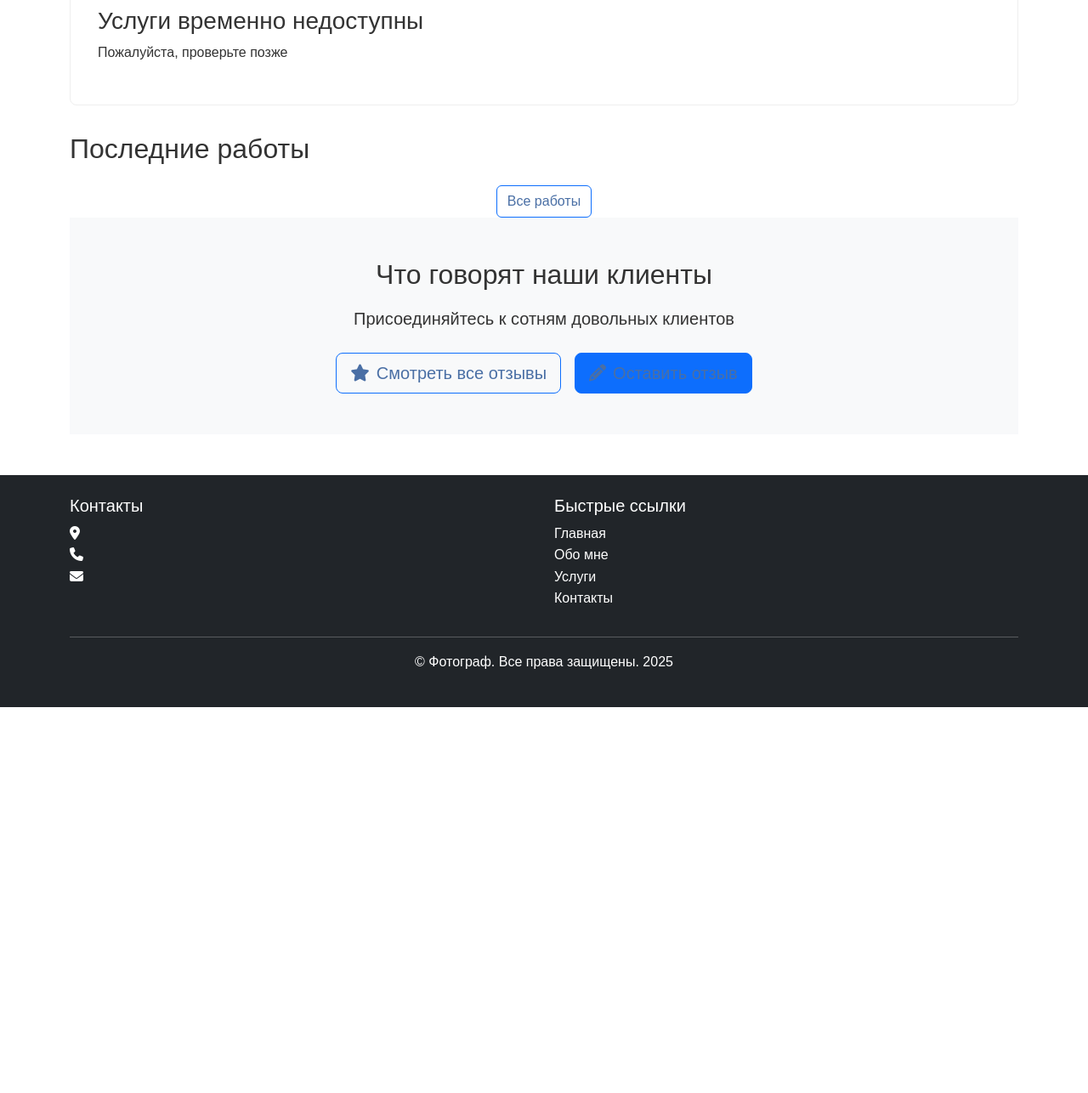
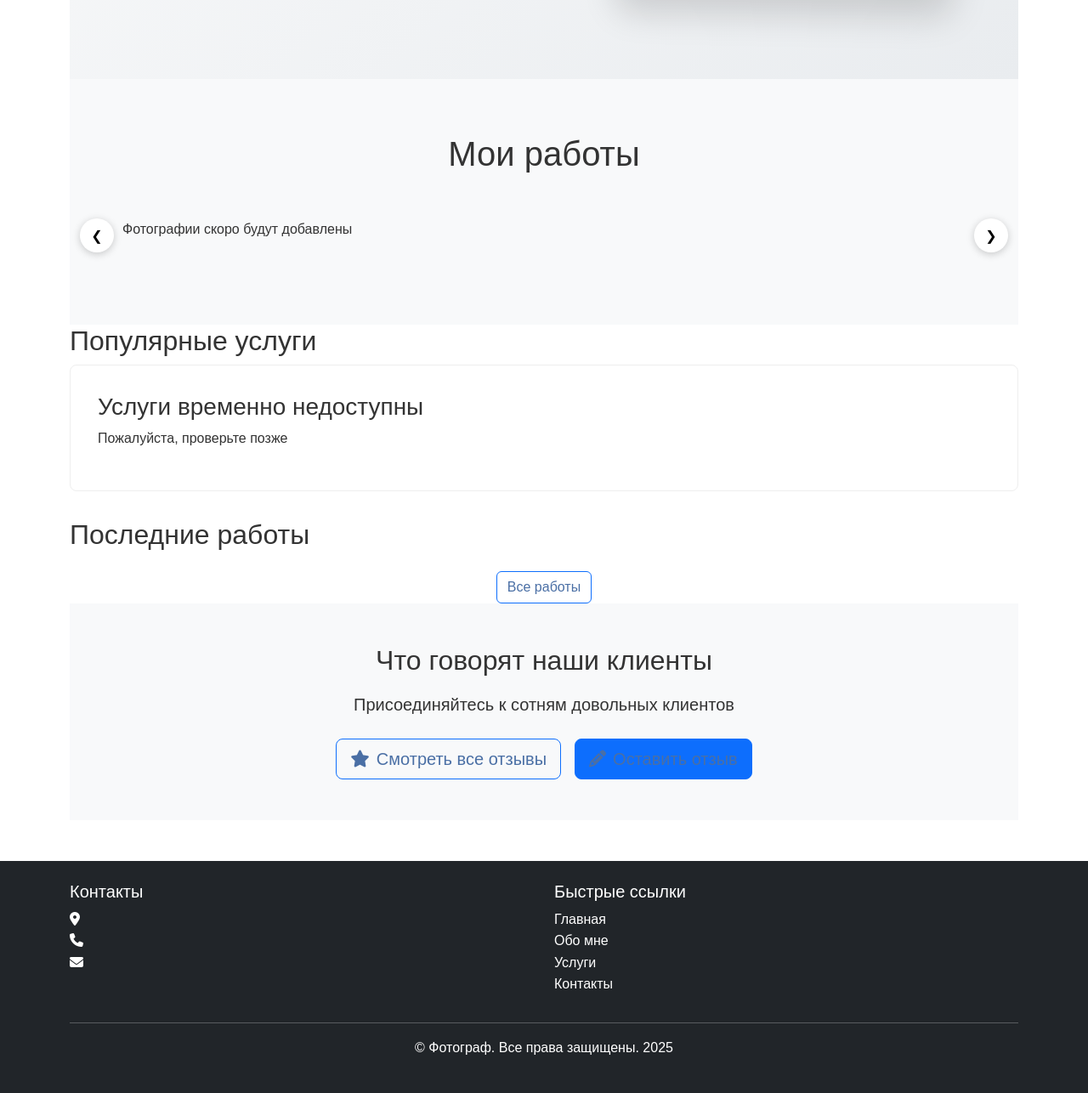
Before and after one commit to Alex-Berezovsky-non/Vivid_Project, a Django app: page / in a window 1280 px wide. Shown: the part 481-1767 px from the top of the page at 85% size. Before the commit the page ends 1313 px from the top, so only its background shows below. Run offline with Django 5.2, Linux system fonts and the light colour scheme; data comes from the database, SQL or seed files in the repository; data that the repository does not hold is empty.

Commit message:
feat: add horizontal photo gallery and photographer hero section
RU:
Добавлена горизонтальная галерея фото и секция с фото фотографа
- Добавлена интерактивная горизонтальная галерея на главную страницу
- Реализована автоматическая прокрутка и навигация стрелками
- Добавлено фото фотографа в герой-секцию главной страницы
- Обновлены стили и скрипты для новой функциональности
- Фотографии берутся автоматически из портфолио

ENG:
Added horizontal photo gallery and photographer hero section
- Added interactive horizontal gallery to the homepage
- Implemented auto-scroll and arrow navigation
- Added photographer photo to the hero section
- Updated styles and scripts for new functionality
- Photos are automatically sourced from the portfolio

```diff
--- /dev/null
+++ b/core/static/core/css/gallery.css
@@ -0,0 +1,82 @@
+.gallery-section {
+    padding: 4rem 0;
+    background: #f8f9fa;
+}
+
+.gallery-container {
+    position: relative;
+    max-width: 1200px;
+    margin: 0 auto;
+    padding: 0 50px;
+}
+
+.gallery-slider {
+    display: flex;
+    overflow-x: auto;
+    scroll-behavior: smooth;
+    gap: 15px;
+    padding: 20px 0;
+    scrollbar-width: none; /* Firefox */
+    -ms-overflow-style: none; /* IE/Edge */
+}
+
+.gallery-slider::-webkit-scrollbar {
+    display: none; /* Chrome/Safari */
+}
+
+.gallery-item {
+    flex: 0 0 auto;
+    width: 300px;
+    height: 200px;
+    border-radius: 10px;
+    overflow: hidden;
+    box-shadow: 0 4px 15px rgba(0,0,0,0.1);
+    transition: transform 0.3s ease;
+}
+
+.gallery-item:hover {
+    transform: scale(1.05);
+}
+
+.gallery-img {
+    width: 100%;
+    height: 100%;
+    object-fit: cover;
+}
+
+.gallery-nav {
+    position: absolute;
+    top: 50%;
+    transform: translateY(-50%);
+    width: 40px;
+    height: 40px;
+    background: white;
+    border-radius: 50%;
+    display: flex;
+    align-items: center;
+    justify-content: center;
+    cursor: pointer;
+    box-shadow: 0 2px 10px rgba(0,0,0,0.2);
+    z-index: 10;
+    border: none;
+}
+
+.gallery-prev {
+    left: 0;
+}
+
+.gallery-next {
+    right: 0;
+}
+
+.gallery-nav:hover {
+    background: #007bff;
+    color: white;
+}
+
+.gallery-title {
+    text-align: center;
+    margin-bottom: 2rem;
+    font-size: 2.5rem;
+    font-weight: 300;
+}
--- /dev/null
+++ b/core/static/core/js/gallery.js
@@ -0,0 +1,41 @@
+// static/core/js/gallery.js
+document.addEventListener('DOMContentLoaded', function() {
+    const slider = document.querySelector('.gallery-slider');
+    const prevBtn = document.querySelector('.gallery-prev');
+    const nextBtn = document.querySelector('.gallery-next');
+
+    if (!slider) return;
+
+    const scrollAmount = 330; // Шаг прокрутки (width + gap)
+
+    prevBtn.addEventListener('click', () => {
+        slider.scrollBy({ left: -scrollAmount, behavior: 'smooth' });
+    });
+
+    nextBtn.addEventListener('click', () => {
+        slider.scrollBy({ left: scrollAmount, behavior: 'smooth' });
+    });
+
+    // Автопрокрутка (опционально)
+    let autoScroll = setInterval(() => {
+        slider.scrollBy({ left: scrollAmount, behavior: 'smooth' });
+
+        // Если достигнут конец - вернуться в начало
+        if (slider.scrollLeft + slider.clientWidth >= slider.scrollWidth - 50) {
+            setTimeout(() => {
+                slider.scrollTo({ left: 0, behavior: 'smooth' });
+            }, 1000);
+        }
+    }, 4000);
+
+    // Остановить автопрокрутку при наведении
+    slider.addEventListener('mouseenter', () => {
+        clearInterval(autoScroll);
+    });
+
+    slider.addEventListener('mouseleave', () => {
+        autoScroll = setInterval(() => {
+            slider.scrollBy({ left: scrollAmount, behavior: 'smooth' });
+        }, 4000);
+    });
+});
--- a/core/templates/core/base.html
+++ b/core/templates/core/base.html
@@ -11,6 +11,9 @@
 
     <!-- Кастомные стили -->
     <link rel="stylesheet" href="{% static 'core/css/styles.css' %}">
+
+    <!-- СТИЛИ ГАЛЕРЕИ -->
+    <link rel="stylesheet" href="{% static 'core/css/gallery.css' %}">
 
     <!-- Иконки Font Awesome -->
     <link rel="stylesheet" href="https://cdnjs.cloudflare.com/ajax/libs/font-awesome/6.4.0/css/all.min.css">
@@ -120,7 +123,10 @@
     <script src="https://cdn.jsdelivr.net/npm/@popperjs/core@2.11.6/dist/umd/popper.min.js"></script>
     <script src="https://cdn.jsdelivr.net/npm/bootstrap@5.3.2/dist/js/bootstrap.min.js"></script>
 
-    <!-- Ваши кастомные скрипты -->
+    <!-- кастомные скрипты -->
     <script src="{% static 'core/js/main.js' %}"></script>
+
+    <!-- СКРИПТ ГАЛЕРЕИ -->
+    <script src="{% static 'core/js/gallery.js' %}"></script>
 </body>
 </html>
--- a/core/templates/core/home.html
+++ b/core/templates/core/home.html
@@ -1,12 +1,59 @@
 {% extends "core/base.html" %}
+{% load static %}
 
 {% block content %}
+<!-- Hero секция с фото фотографа -->
 <section class="hero">
-    <h1>{{ site_settings.title }}</h1>
-    <p>Профессиональная фотосъемка в вашем городе. Яркие эмоции, естественные позы и индивидуальный подход к каждому клиенту.</p>
-    <a href="{% url 'bookings:calendar' %}" class="btn">Записаться на съемку</a>
+    <div class="container">
+        <div class="row align-items-center">
+            <!-- Текст -->
+            <div class="col-lg-6">
+                <h1>{{ site_settings.title }}</h1>
+                <p>Профессиональная фотосъемка в вашем городе. Ягкие эмоции, естественные позы и индивидуальный подход к каждому клиенту.</p>
+                <a href="{% url 'bookings:calendar' %}" class="btn btn-custom">Записаться на съемку</a>
+            </div>
+
+            <!-- Фото фотографа -->
+            <div class="col-lg-6 text-center">
+                {% if site_settings.photographer_photo %}
+                    <img src="{{ site_settings.photographer_photo.url }}"
+                         alt="{{ site_settings.title }}"
+                         class="hero-photo">
+                {% else %}
+                    <img src="{% static 'core/images/default-photographer.jpg' %}"
+                         alt="Фотограф"
+                         class="hero-photo">
+                {% endif %}
+            </div>
+        </div>
+    </div>
 </section>
 
+<!-- ГАЛЕРЕЯ -->
+<section class="gallery-section">
+    <div class="container">
+        <h2 class="gallery-title">Мои работы</h2>
+        <div class="gallery-container">
+            <button class="gallery-nav gallery-prev">❮</button>
+            <button class="gallery-nav gallery-next">❯</button>
+
+            <div class="gallery-slider">
+                {% for photo in gallery_photos %}
+                <div class="gallery-item">
+                    <img src="{{ photo.image.url }}"
+                         alt="{{ photo.title|default:'Фотография' }}"
+                         class="gallery-img"
+                         loading="lazy">
+                </div>
+                {% empty %}
+                <p class="text-center">Фотографии скоро будут добавлены</p>
+                {% endfor %}
+            </div>
+        </div>
+    </div>
+</section>
+
+<!-- УСЛУГИ -->
 <section class="preview-services">
     <h2>Популярные услуги</h2>
     <div class="services-grid">
@@ -15,7 +62,7 @@
             <h3>{{ service.name }}</h3>
             <p>{{ service.description }}</p>
             <p class="price">{{ service.price }}₽</p>
-            <a href="{% url 'core:services' %}" class="btn">Подробнее</a>
+            <a href="{% url 'core:services' %}" class="btn btn-custom">Подробнее</a>
         </div>
         {% empty %}
         <div class="service-card">
@@ -45,6 +92,7 @@
         <a href="{% url 'portfolio:gallery' %}" class="btn btn-outline-primary">Все работы</a>
     </div>
 </section>
+
 <section class="reviews-cta py-5 bg-light">
     <div class="container text-center">
         <h2 class="mb-3">Что говорят наши клиенты</h2>
--- a/core/views.py
+++ b/core/views.py
@@ -3,6 +3,7 @@ from django.urls import reverse_lazy
 from django.contrib.messages.views import SuccessMessageMixin
 from .models import SiteSettings, Service
 from .forms import ContactForm
+from portfolio.models import Photo  # Импортируем модель фото
 
 class HomeView(TemplateView):
     template_name = "core/home.html"
@@ -11,6 +12,12 @@ class HomeView(TemplateView):
         context = super().get_context_data(**kwargs)
         context['site_settings'] = SiteSettings.load()
         context['services'] = Service.objects.filter(is_active=True)[:3]  # 3 последние услуги
+
+        # ДОБАВЛЯЕМ СЛУЧАЙНЫЕ ФОТО ДЛЯ ГАЛЕРЕИ (8 штук)
+        context['gallery_photos'] = Photo.objects.filter(
+            album__is_published=True
+        ).order_by('?')[:8]  # order_by('?') - случайный порядок
+
         return context
 
 class AboutView(TemplateView):
```
Also changed, not shown: core/static/core/css/styles.css (+34 -7 lines).
